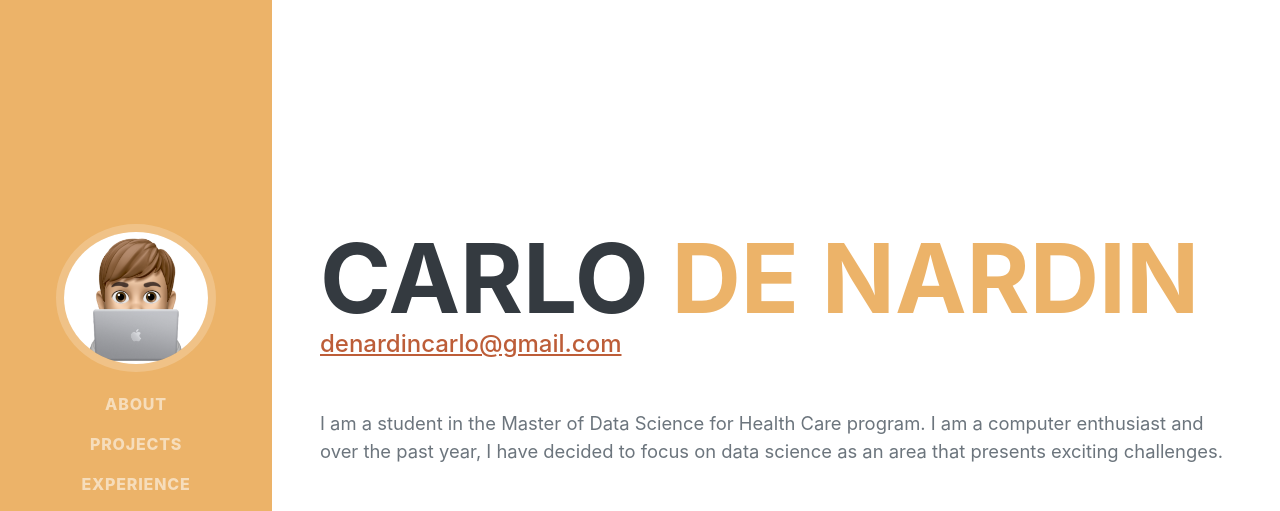
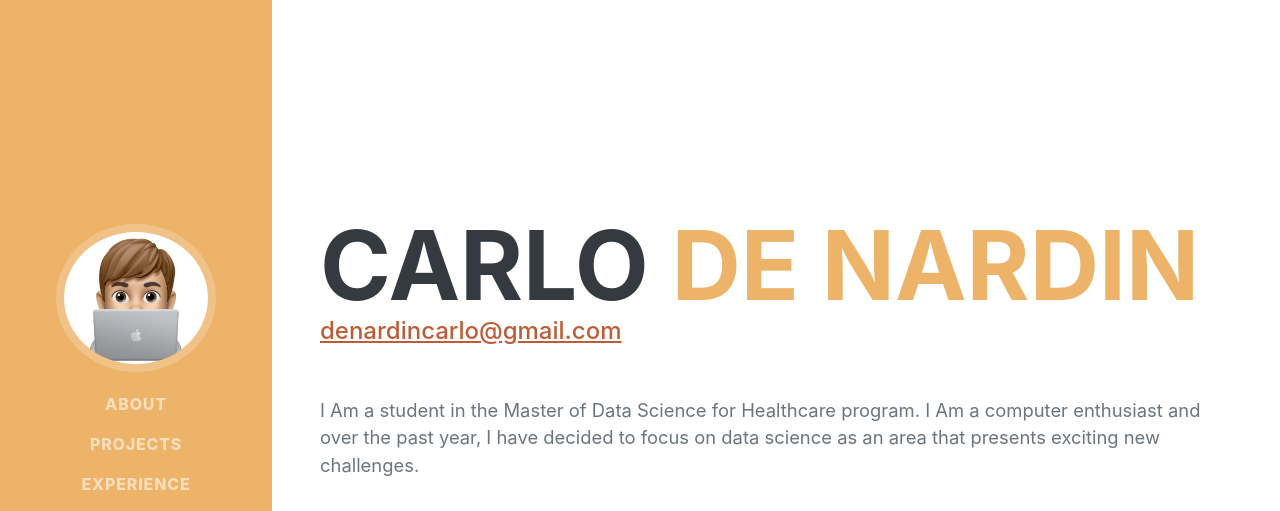
Before and after one commit to carlodenardin/carlodenardin.github.io, a plain HTML site: page index.html in a window 1280 px wide. Shown: the top 511 px of the page. Drawn offline with nearby package versions, Linux system fonts and the light colour scheme; a web font is replaced by a local one.

Commit message:
Change something

```diff
--- a/index.html
+++ b/index.html
@@ -45,7 +45,7 @@
                     <div class="subheading mb-5">
                         <a href="mailto:denardincarlo@gmail.com" style="color: #bd5d38">denardincarlo@gmail.com</a>
                     </div>
-                    <p class="lead mb-5">I am a student in the Master of Data Science for Health Care program. I am a computer enthusiast and over the past year, I have decided to focus on data science as an area that presents exciting challenges.</p>
+                    <p class="lead mb-5">I Am a student in the Master of Data Science for Healthcare program. I Am a computer enthusiast and over the past year, I have decided to focus on data science as an area that presents exciting new challenges.</p>
                     <div class="social-icons">
                         <a class="social-icon" href="https://www.linkedin.com/in/carlodenardin/" target="_blank" ><i class="fab fa-linkedin-in"></i></a>
                         <a class="social-icon" href="https://github.com/carlodenardin" target="_blank"><i class="fab fa-github"></i></a>
```
